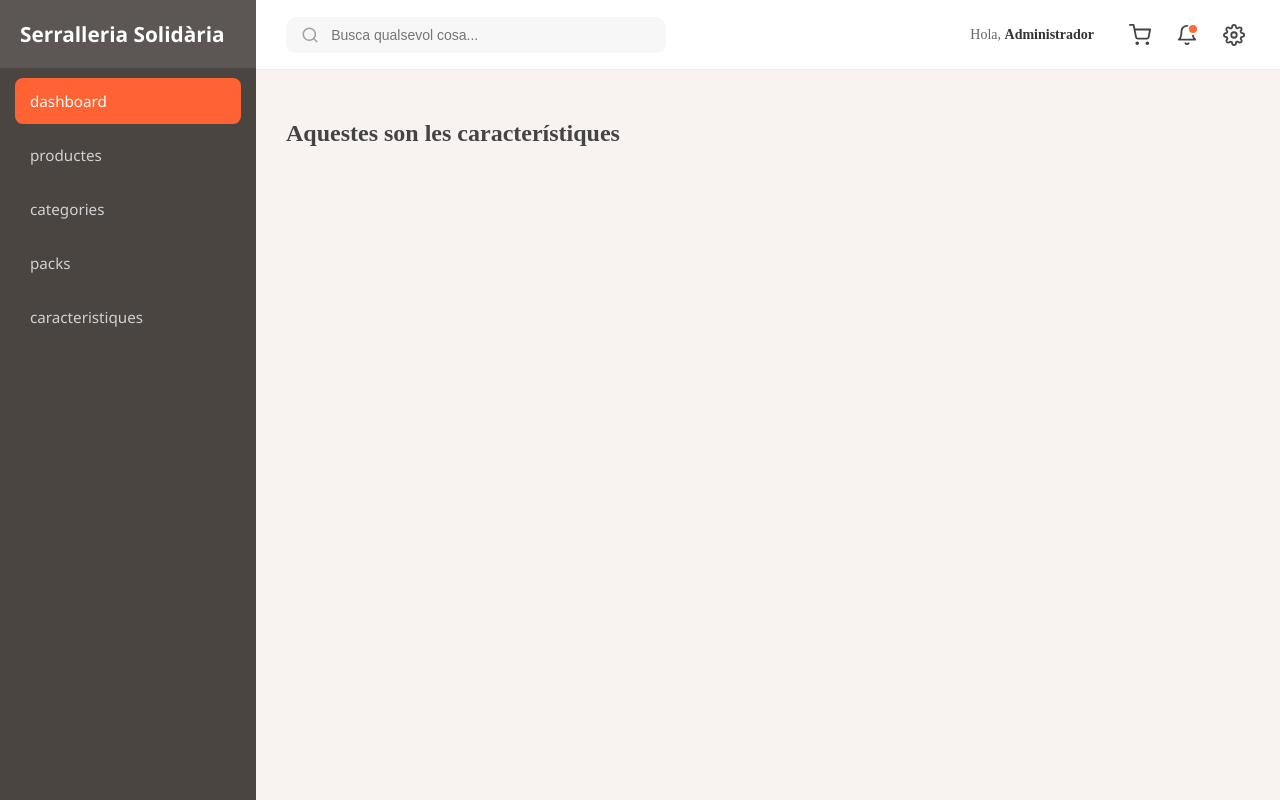
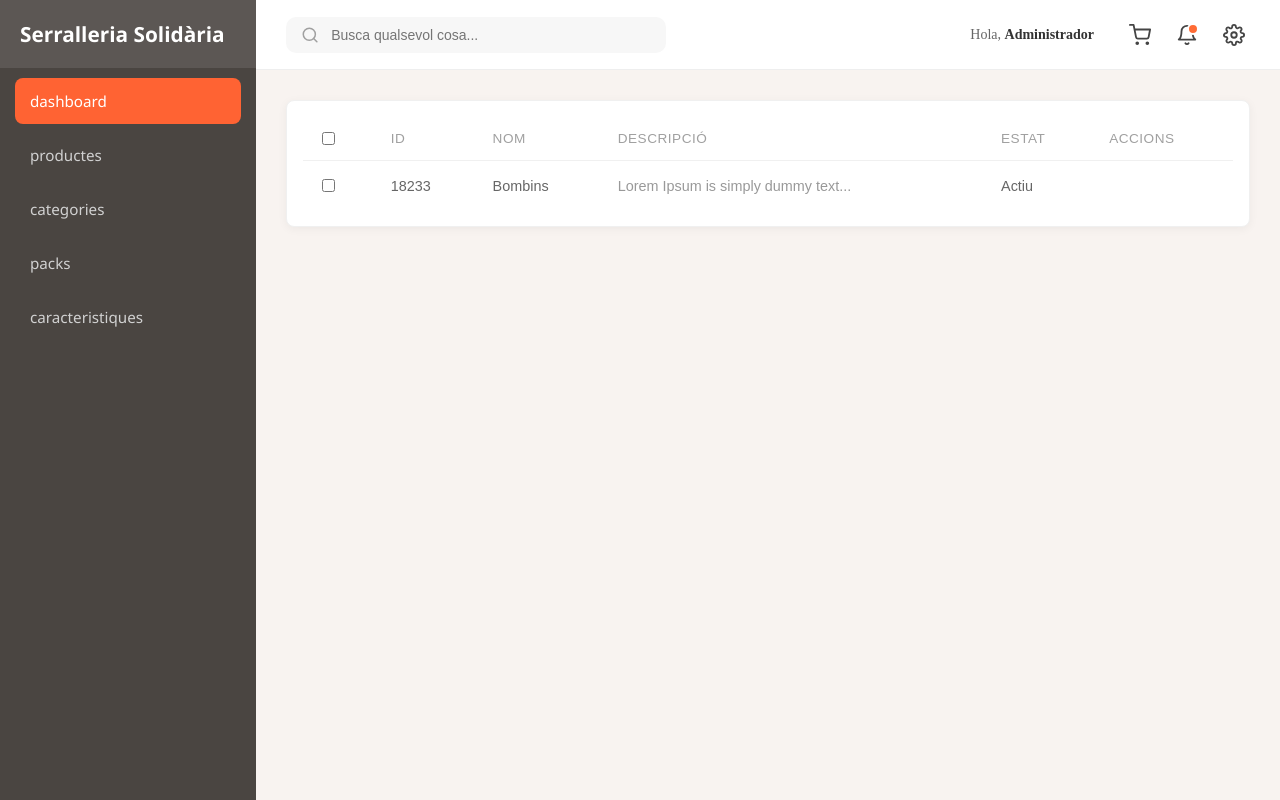
Before and after one commit to Anderson-Jimenez/serralleria_solidaria, a React app in the folder frontend/: page /admin/characteristics in a window 1280 px wide. Built offline with nearby package versions, Linux system fonts and the light colour scheme; the HTML template or start-up script is replaced by a standard one.

Commit message:
base de la taula

```diff
--- a/frontend/src/pages/admin/characteristics.jsx
+++ b/frontend/src/pages/admin/characteristics.jsx
@@ -1,8 +1,29 @@
 function Characteristics() {
   return (
-    <div className="dashboard-content">
-      <h2 style={{ color: "#444", fontSize: "24px" }}>Aquestes son les característiques</h2>
-
+    <div className="dashboard-content table-container">
+      <table>
+        <thead>
+          <tr>
+            <th><input type="checkbox"/></th>
+            <th>ID</th>
+            <th>Nom</th>
+            <th>Descripció</th>
+            <th>Estat</th>
+            <th>Accions</th>
+          </tr>
+        </thead>
+        <tbody>
+          <tr>
+            <td><input type="checkbox"/></td>
+            <td>18233</td>
+            <td>Bombins</td>
+            <td class="description">Lorem Ipsum is simply dummy text...</td>
+            <td>Actiu</td>
+            <td class="actions">
+            </td>
+          </tr>
+        </tbody>
+      </table>
     </div>
   );
 }
--- /dev/null
+++ b/frontend/src/scss/_caracteristics.scss
@@ -0,0 +1,84 @@
+@use 'mixins';
+
+$color-border: #f0f0f0;
+$color-text-header: #a0a0a0;
+$color-text-body: #666;
+$color-bg-container: #ffffff;
+$color-accent: #ff6b35; // El taronja del teu botó
+
+.table-container {
+  background-color: $color-bg-container;
+  border-radius: 8px;
+  border: 1px solid $color-border;
+  padding: 1rem;
+  box-shadow: 0 2px 10px rgba(0, 0, 0, 0.05);
+
+  table {
+    width: 100%;
+    border-collapse: collapse;
+    font-family: sans-serif;
+
+    thead {
+      tr {
+        border-bottom: 1px solid $color-border;
+      }
+
+      th {
+        padding: 12px 15px;
+        text-align: left;
+        color: $color-text-header;
+        font-size: 0.85rem;
+        font-weight: 500;
+        text-transform: uppercase;
+        letter-spacing: 0.5px;
+      }
+    }
+
+    tbody {
+      tr {
+        border-bottom: 1px solid rgba($color-border, 0.5);
+        transition: background-color 0.2s;
+
+        &:last-child {
+          border-bottom: none;
+        }
+
+        &:hover {
+          background-color: #fafafa;
+        }
+      }
+
+      td {
+        padding: 15px;
+        color: $color-text-body;
+        font-size: 0.9rem;
+        vertical-align: middle;
+
+        // Estil per a la descripció (que sembla Lorem Ipsum gris)
+        &.description {
+          color: #999;
+          max-width: 300px;
+          white-space: nowrap;
+          overflow: hidden;
+          text-overflow: ellipsis;
+        }
+
+        // Estil per a les icones d'acció (editar/eliminar)
+        .actions {
+          @include mixins.flex-center; // Fem servir el teu mixin
+          gap: 10px;
+
+          button {
+            background: none;
+            border: none;
+            cursor: pointer;
+            padding: 5px;
+
+            &.edit { color: $color-accent; }
+            &.delete { color: #e74c3c; }
+          }
+        }
+      }
+    }
+  }
+}
--- a/frontend/src/scss/_mixins.scss
+++ b/frontend/src/scss/_mixins.scss
@@ -0,0 +1,13 @@
+@mixin table{
+    background-color: white;
+    border: solid 1px;
+    border-color: rgba(0, 0, 0, 0.199);
+    border-radius: 20px;
+    padding: 20px;
+}
+
+@mixin flex-center{
+    display: flex;
+    justify-content: center;
+    align-items: center;
+}
--- a/frontend/src/scss/app.scss
+++ b/frontend/src/scss/app.scss
@@ -2,3 +2,4 @@
 @use './mixins';
 @use './sidebar';
 @use './header';
+@use './caracteristics';
```
